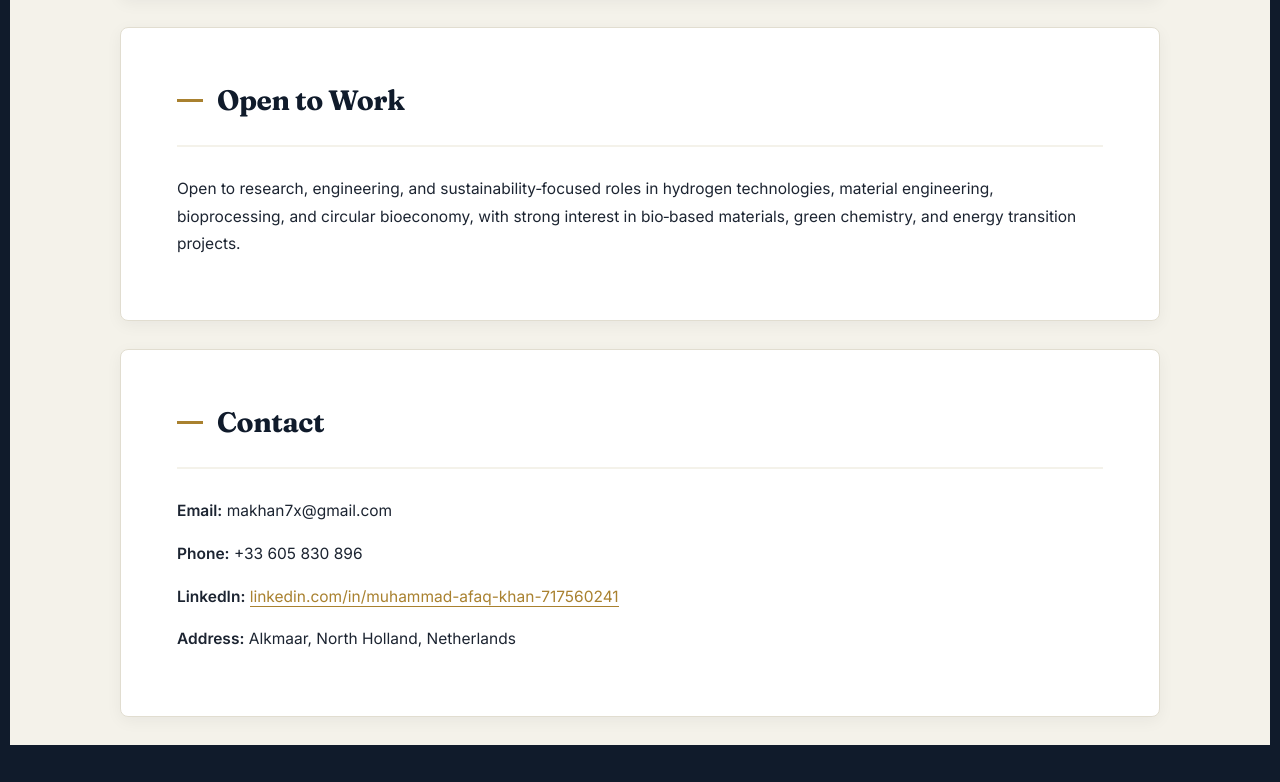
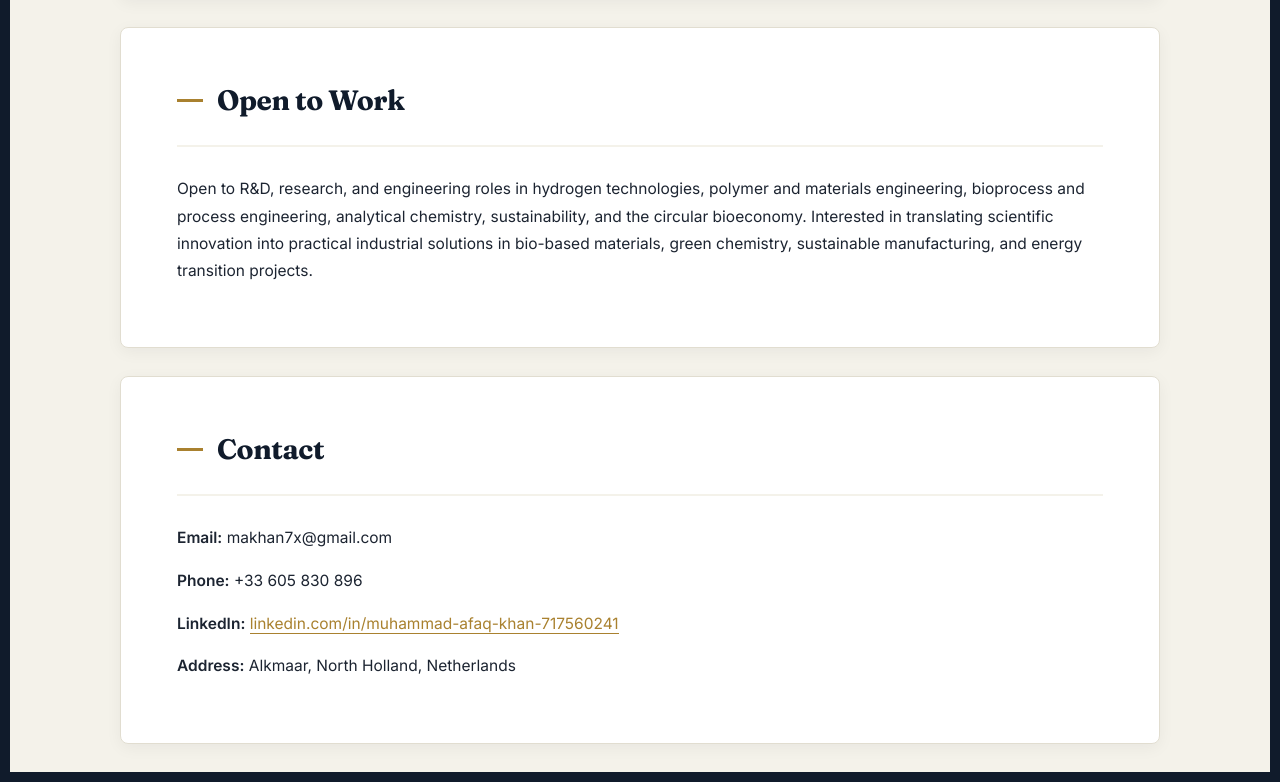
Before and after one commit to makhan7x-stack/muhammad-afaq-khan.github.io, a plain HTML site: page index.html in a window 1280 px wide. Shown: the part 10810-11592 px from the top of the page. Before the commit the page ends 11565 px from the top, so only its background shows below. Drawn offline with Linux system fonts and the light colour scheme.

Commit message:
Update career interests in Open to Work section
Refined the description of career interests and roles.

```diff
--- a/index.html
+++ b/index.html
@@ -379,9 +379,7 @@
 <section class="section slide-up">
     <h2 class="section-title">Open to Work</h2>
     <p>
-        Open to research, engineering, and sustainability‑focused roles in hydrogen technologies, material engineering,
-        bioprocessing, and circular bioeconomy, with strong interest in bio‑based materials, green chemistry, and energy
-        transition projects.
+       Open to R&D, research, and engineering roles in hydrogen technologies, polymer and materials engineering, bioprocess and process engineering, analytical chemistry, sustainability, and the circular bioeconomy. Interested in translating scientific innovation into practical industrial solutions in bio-based materials, green chemistry, sustainable manufacturing, and energy transition projects.
     </p>
 </section>
 
```
